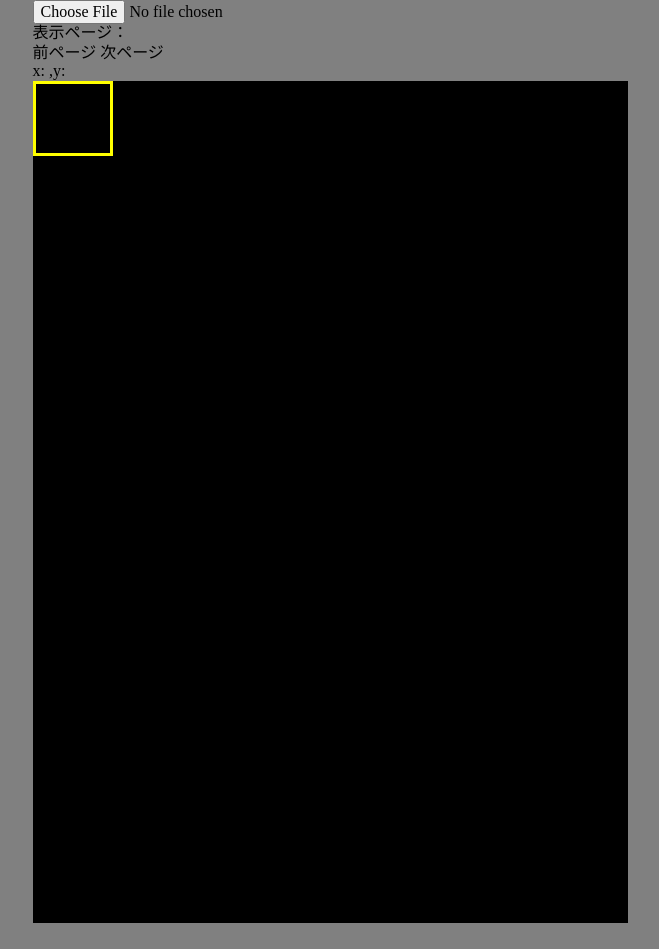
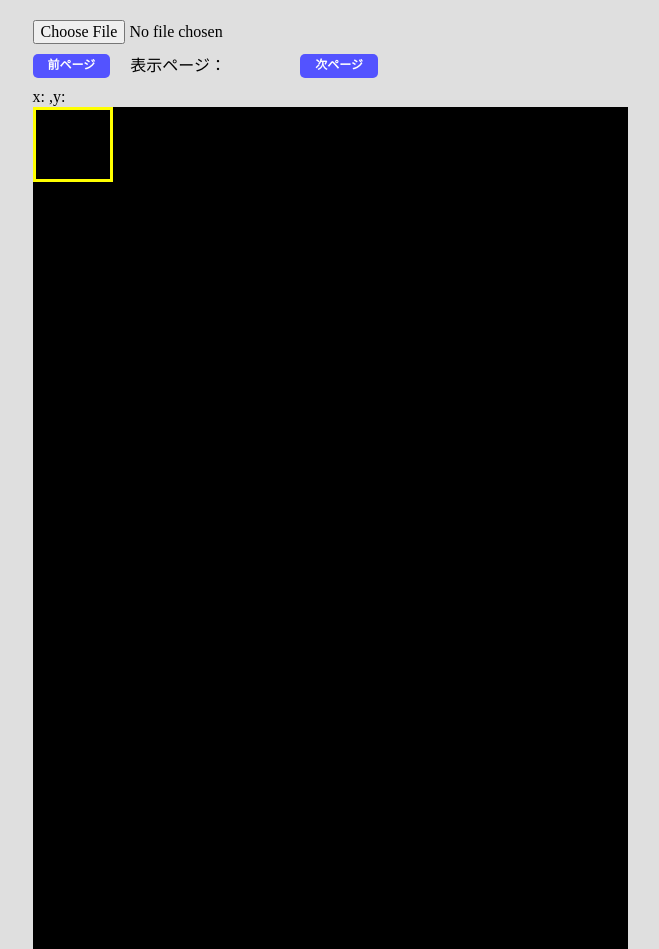
Before and after one commit to Tokio-svg/cloudsing_imprint_test, a plain HTML site: page index.html in a window 1280 px wide. Shown: the whole page, without its empty margins (310-969 px from the left). Before the commit the page ends 923 px from the top, so only its background shows below. Drawn offline with Linux system fonts and the light colour scheme.

Commit message:
スタイル修正

```diff
--- a/css/style.css
+++ b/css/style.css
@@ -1,11 +1,12 @@
 body {
   min-height: 100vh;
-  background-color: gray;
+  background-color: rgb(223, 223, 223);
 }
 
 .container {
   width: fit-content;
   margin: 0 auto;
+  padding-top: 20px;
 }
 
 #pdfjs_view {
@@ -24,3 +25,27 @@ body {
   border: 3px solid yellow;
   pointer-events: none;
 }
+
+.page__container {
+  display: flex;
+  align-items: center;
+  padding: 10px 0;
+}
+
+.page__button {
+  background-color: rgb(83, 83, 255);
+  color: white;
+  padding: 5px 15px;
+  border-radius: 5px;
+  font-size: 12px;
+  font-weight: bold;
+}
+
+.page__button:hover {
+  background-color: rgb(175, 175, 255);
+}
+
+#page_number {
+  width: 150px;
+  margin: 0 20px;
+}
--- a/index.html
+++ b/index.html
@@ -17,13 +17,12 @@
         id="file">
     </div>
 
-    <div id="page_number">
-      表示ページ：
-    </div>
-
-    <div>
-      <button onclick="changePage(-1)">前ページ</button>
-      <button onclick="changePage(1)">次ページ</button>
+    <div class="page__container">
+      <button onclick="changePage(-1)" class="page__button">前ページ</button>
+      <div id="page_number">
+        表示ページ：
+      </div>
+      <button onclick="changePage(1)" class="page__button">次ページ</button>
     </div>
 
     <div>
```
